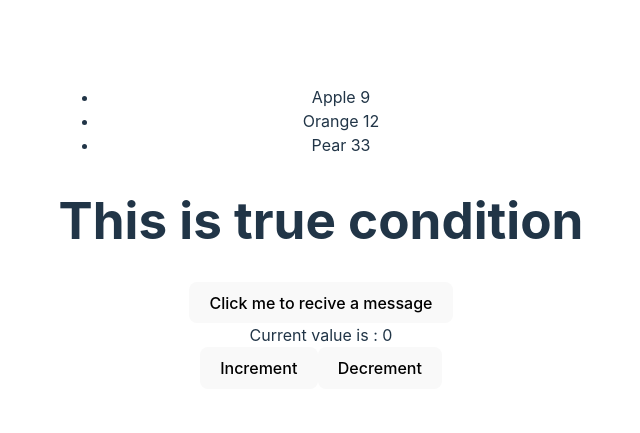
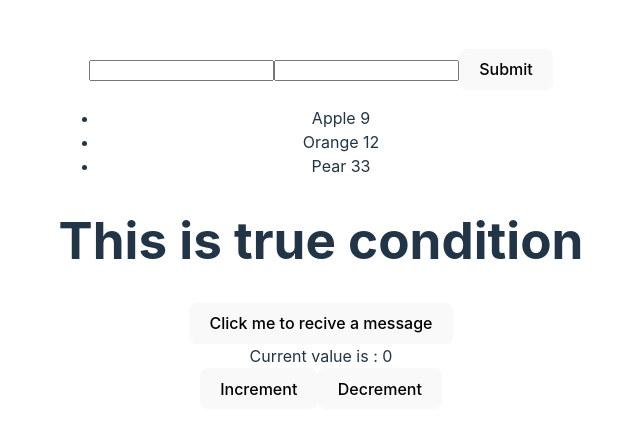
Before and after one commit to MateuszZaniewski/React-learning, a React (Vite) app: page / in a window 1280 px wide. Shown: the part 171-604 px from the top of the page, without its empty margins (319-959 px from the left). Built offline with nearby package versions, Linux system fonts and the light colour scheme.

Commit message:
learning how to submit and fill forms

```diff
--- a/src/App.jsx
+++ b/src/App.jsx
@@ -3,6 +3,7 @@ import { Hello } from "./components/hello";
 import Conditional from "./components/Conditional";
 import Message from "./components/Message";
 import Counter from "./components/Counter";
+import Form from "./components/Form";
 
 function App() {
   const fruits = [
@@ -13,6 +14,7 @@ function App() {
   ];
   return (
     <>
+      <Form></Form>
       <Hello fruits={fruits}></Hello>
       <Conditional />
       <Message />
--- /dev/null
+++ b/src/components/Form.jsx
@@ -0,0 +1,34 @@
+import { useState } from "react";
+
+export default function Form() {
+  const [name, setName] = useState({
+    firstName: "",
+    lastName: "",
+  });
+  const handleSubmit = (e) => {
+    e.preventDefault();
+    console.log(name);
+  };
+
+  return (
+    <div>
+      <form>
+        <input
+          onChange={(event) =>
+            setName({ ...name, firstName: event.target.value })
+          }
+          type="text"
+          value={name.firstName}
+        ></input>
+        <input
+          type="text"
+          value={name.lastName}
+          onChange={(event) =>
+            setName({ ...name, lastName: event.target.value })
+          }
+        ></input>
+        <button onClick={(e) => handleSubmit(e)}>Submit</button>
+      </form>
+    </div>
+  );
+}
```
